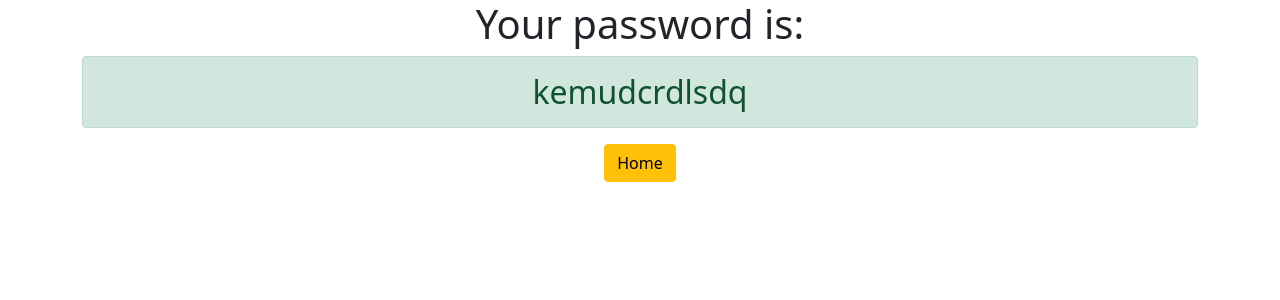
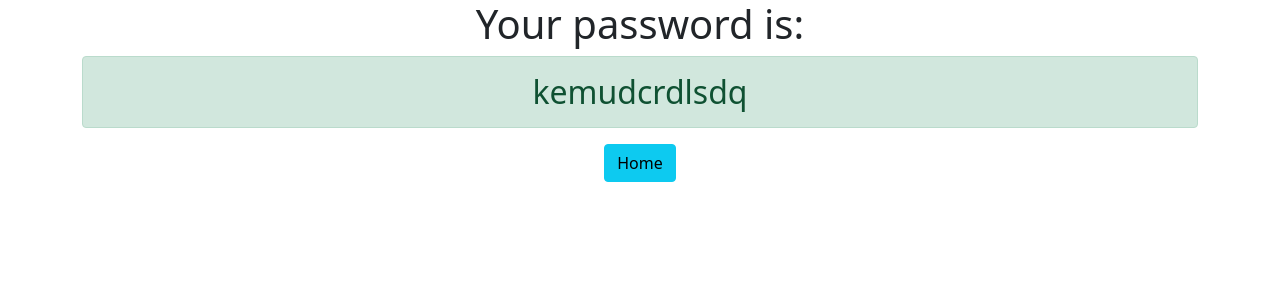
Before and after one commit to flatnax/django3-password-generator, a Django app: page /password/ in a window 1280 px wide. Shown: the top 300 px of the page. Run offline with Django 3.2, Linux system fonts and the light colour scheme.

Commit message:
I made some tweaks

```diff
--- a/generator/templates/generator/password.html
+++ b/generator/templates/generator/password.html
@@ -2,5 +2,5 @@
 <div class="container text-center">
 <h1>Your password is:</h1>
 <h2 class="alert alert-success">{{ password }}</h2>
-<a href="{% url 'home' %}" class="btn btn-warning">Home</a>
+<a href="{% url 'home' %}" class="btn btn-info">Home</a>
 </div>
--- a/passwprd_generator/settings.py
+++ b/passwprd_generator/settings.py
@@ -20,7 +20,7 @@ BASE_DIR = Path(__file__).resolve().parent.parent
 # See https://docs.djangoproject.com/en/3.2/howto/deployment/checklist/
 
 # SECURITY WARNING: keep the secret key used in production secret!
-SECRET_KEY = 'django-insecure-xysb0-6_%n4%sjq4kw5)1*63zb4_4*l$=9k%)ur=om320@y80s'
+SECRET_KEY = 'django-insecure-xysb0-6_%n4%sjq4kw5)1*63zb4_4dfdfdf9k%)ur=om320@y80s'
 
 # SECURITY WARNING: don't run with debug turned on in production!
 DEBUG = True
```
